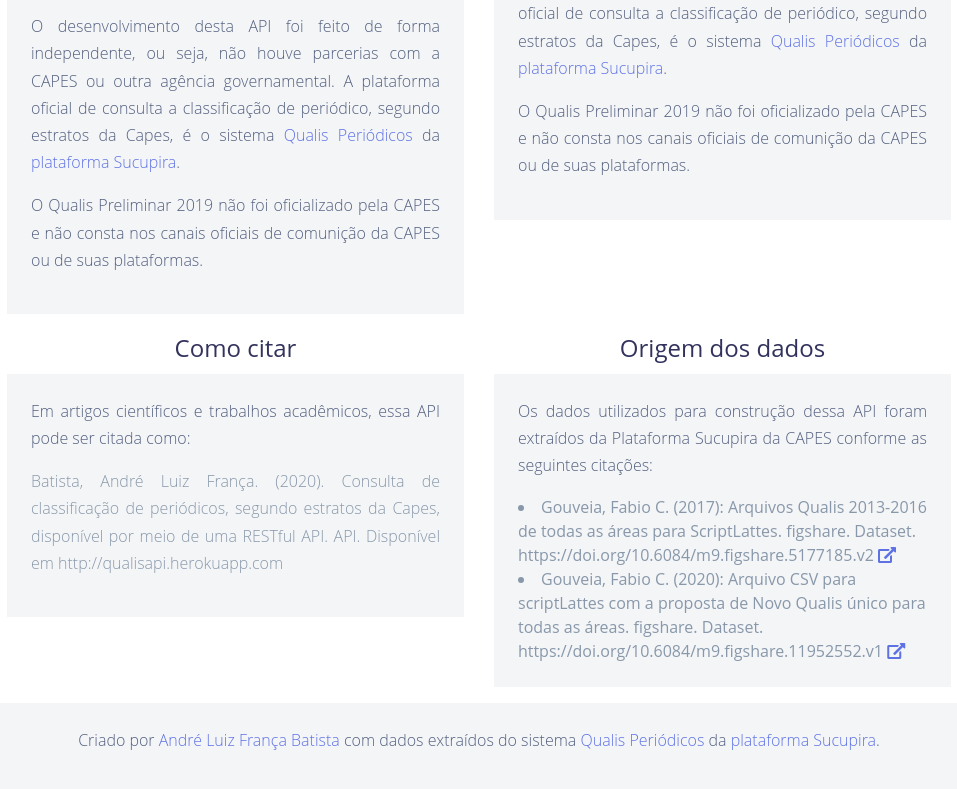
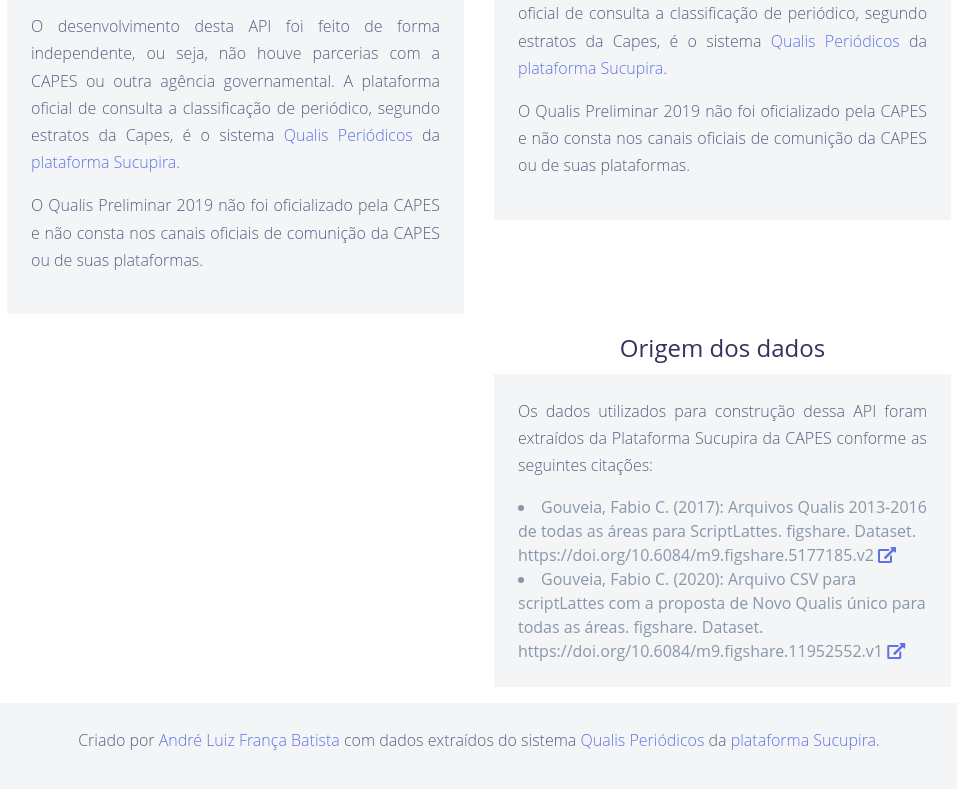
Before and after one commit to andreluizfrancabatista/qualisapi, a website: page views/about.html in a window 1280 px wide. Shown: the part 897-1686 px from the top of the page, without its empty margins (161-1118 px from the left). Drawn offline with Linux system fonts and the light colour scheme; files that its build step writes are made by us from their sources; files whose address does not match are found by name.

```diff
--- a/views/about.html
+++ b/views/about.html
@@ -175,13 +175,7 @@
   <div class="container px-5 mt-3 mb-3">
     <div class="row">
       <div class="col-md-6">
-        <h4 class="text-center">Como citar</h4>
-        <div class="text-justify bg-secondary p-4">
-          <p>Em artigos científicos e trabalhos acadêmicos, essa API pode ser citada como:</p>
-          <p class="text-muted">Batista, André Luiz França. (2020). Consulta de classificação de periódicos, segundo
-            estratos da Capes, disponível por meio de uma RESTful API. API. Disponível em http://qualisapi.herokuapp.com
-          </p>
-        </div>
+
       </div>
       <div class="col-md-6">
         <h4 class="text-center">Origem dos dados</h4>
```
